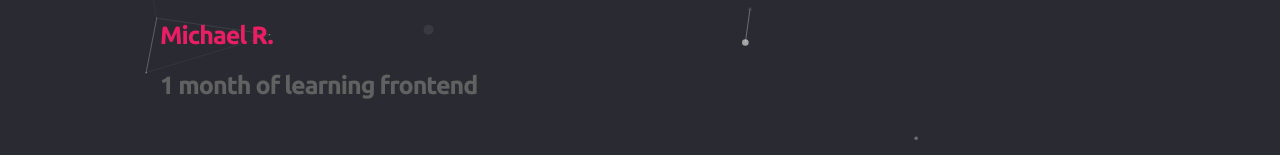
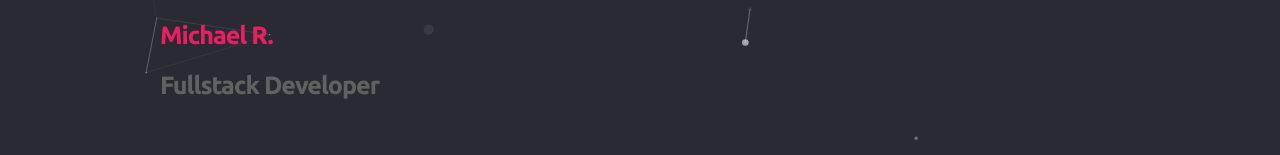
Before and after one commit to dxntlxxkbxck/100-days-of-frontend, a plain HTML site: page index.html in a window 1280 px wide. Shown: the part 140-295 px from the top of the page. Drawn offline with nearby package versions, Linux system fonts and the light colour scheme.

Commit message:
h2 has been changed

```diff
--- a/index.html
+++ b/index.html
@@ -15,7 +15,7 @@
                 <div class="column">
                     <a href="#" class="logo">M</a>
                     <h1 class="header">Michael R.</h1>
-                    <h2>1 month of learning frontend</h2>
+                    <h2>Fullstack Developer</h2>
                 </div>
             </div>
 
```
